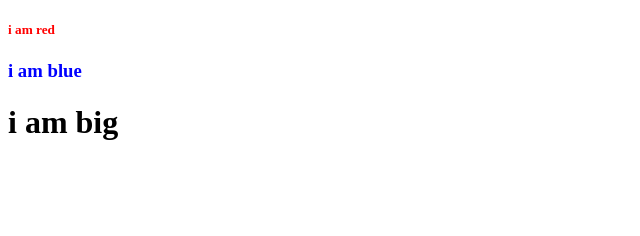
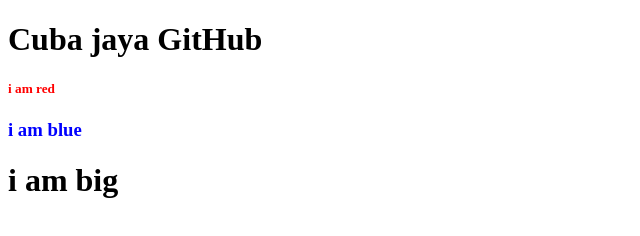
Before and after one commit to cikthi/data_color, a plain HTML site: page color.html in a window 1280 px wide. Shown: the whole page, without its empty margins (0-640 px from the left). Drawn offline with Linux system fonts and the light colour scheme.

Commit message:
tambah h1 pada fail html

```diff
--- a/color.html
+++ b/color.html
@@ -15,6 +15,7 @@ h5{
     </style>
 </head>
 <body>
+    <h1>Cuba jaya GitHub</h1>
     <h5>i am  red</h5>
     <h3>i am blue</h3>
     <h1>i am big</h1>
```
